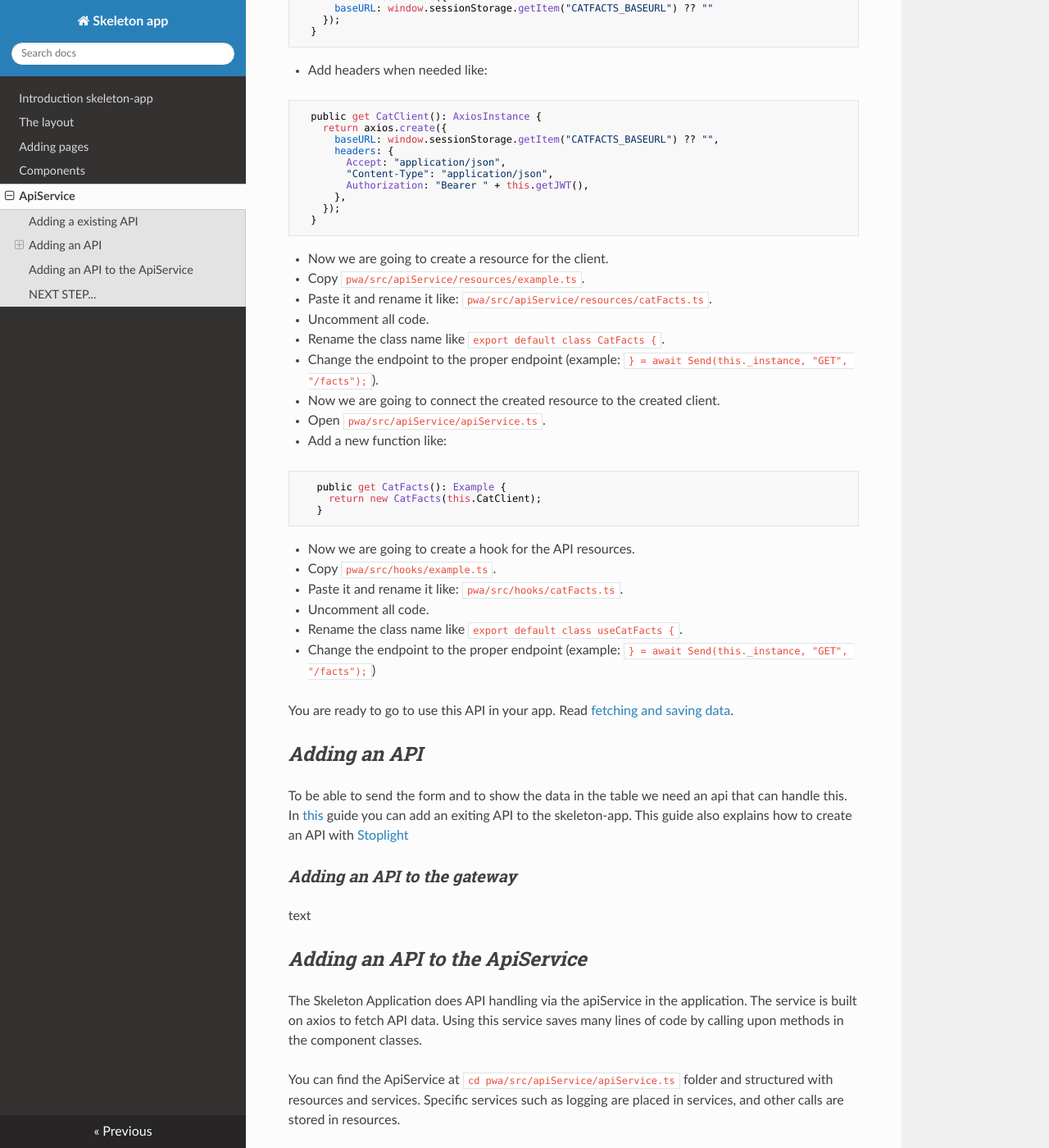
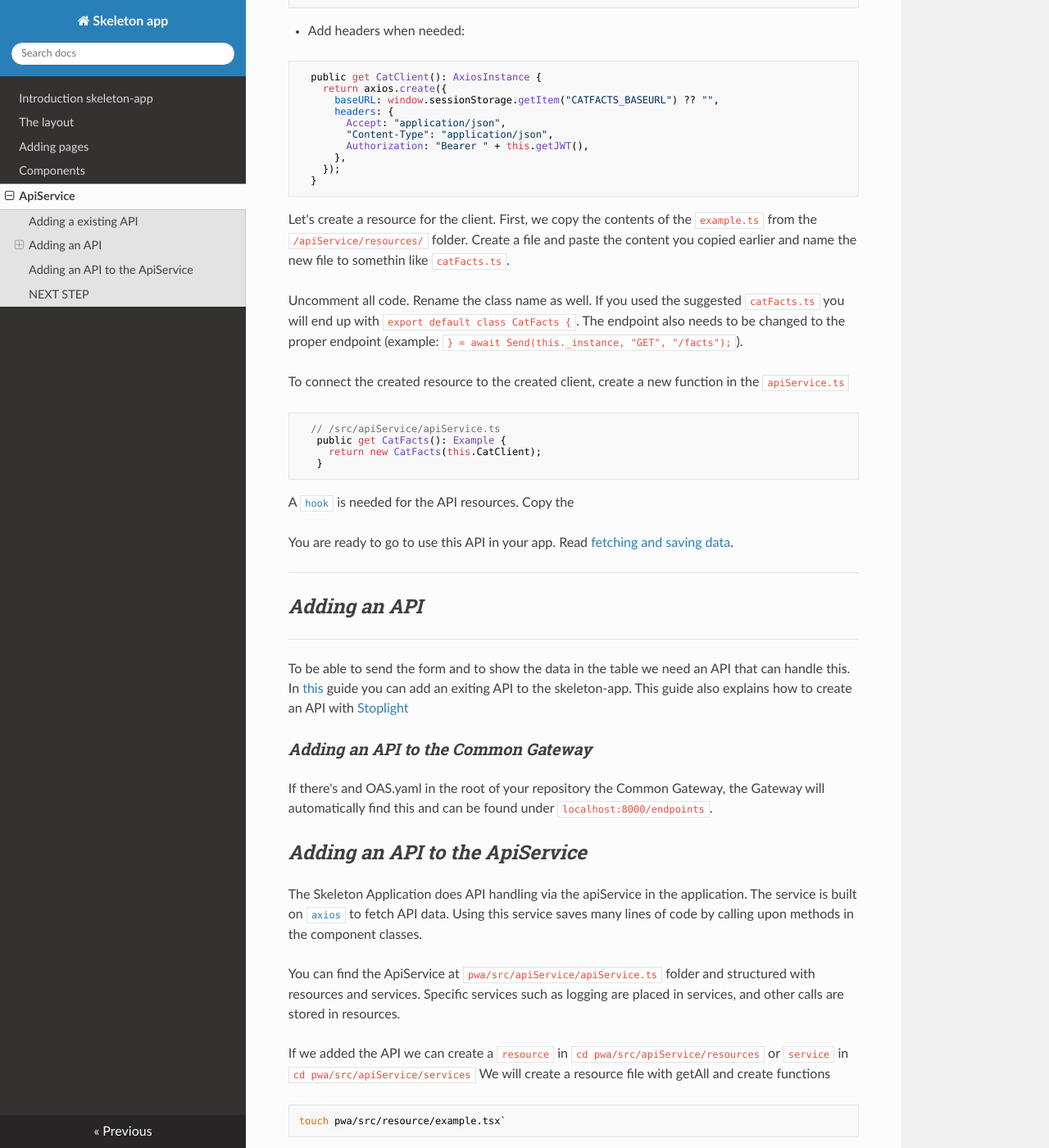
Before and after one commit to ConductionNL/skeleton-app, an MkDocs documentation site: the page built from docs/apiService.md, in a window 1280 px wide and 1400 px high, scrolled down 715 px. Shown: the whole window at 82% size. Built offline with MkDocs 1.6.1, drawn with Linux system fonts in a browser that asks for light colours; nearby versions of some CDN libraries; some of the changed text lies outside the part shown.

Commit message:
Edited apiService

````diff
--- a/docs/apiService.md
+++ b/docs/apiService.md
@@ -9,20 +9,17 @@ This page consists of the following parts:
 
 ---
 
-
 ## Adding a existing API
 
-If you want to use a API thats already online on your app, follow these steps:
+---
 
-- First we add the base url of your API as a variable in the session.
-- Get the base url of your API. (example: 'https://cat-fact.herokuapp.com')
-- Open `pwa/static/env.js`.
-- Add a new variable like: `window.sessionStorage.setItem("CATFACTS_BASEURL", "https://cat-fact.herokuapp.com");`.
+If you want to use a API thats already avaliable to your application, you need to add the base URL of your API to the
+`.env` file in `src/static`. This is done by adding a variable and value like this:
 
+`window.sessionStorage.setItem("CATFACTS_BASEURL", "https://cat-fact.herokuapp.com");`.
 
-- Now we are going to create a client.
-- Open `pwa/src/apiService/apiService.ts`.
-- Add a new client like:
+To create a client, open `pwa/src/apiService/apiService.ts` and add a new client like the example below:
+
 ``` Javascript
   public get CatClient(): AxiosInstance {
     return axios.create({
@@ -30,7 +27,9 @@ If you want to use a API thats already online on your app, follow these steps:
     });
   }
 ```
-- Add headers when needed like:
+
+- Add headers when needed:
+
 ``` Javascript
   public get CatClient(): AxiosInstance {
     return axios.create({
@@ -44,54 +43,51 @@ If you want to use a API thats already online on your app, follow these steps:
   }
 ```
 
-- Now we are going to create a resource for the client.
-- Copy `pwa/src/apiService/resources/example.ts`.
-- Paste it and rename it like: `pwa/src/apiService/resources/catFacts.ts`.
-- Uncomment all code.
-- Rename the class name like `export default class CatFacts {`.
-- Change the endpoint to the proper endpoint (example: `} = await Send(this._instance, "GET", "/facts");`).
+Let's create a resource for the client. First, we copy the contents of the `example.ts` from the `/apiService/resources/` folder. Create a file and paste the content you copied earlier and name the new file to somethin like `catFacts.ts`.
 
-- Now we are going to connect the created resource to the created client.
-- Open `pwa/src/apiService/apiService.ts`.
-- Add a new function like:
+Uncomment all code. Rename the class name as well. If you used the suggested `catFacts.ts` you will end up with `export default class CatFacts {`. The endpoint also needs to be changed to the proper endpoint (example: `} = await Send(this._instance, "GET", "/facts");`).
+
+To connect the created resource to the created client, create a new function in the `apiService.ts`
+
 ``` Javascript
+  // /src/apiService/apiService.ts
    public get CatFacts(): Example {
      return new CatFacts(this.CatClient);
    }
 ```
 
-- Now we are going to create a hook for the API resources.
-- Copy `pwa/src/hooks/example.ts`.
-- Paste it and rename it like: `pwa/src/hooks/catFacts.ts`.
-- Uncomment all code.
-- Rename the class name like `export default class useCatFacts {`.
-- Change the endpoint to the proper endpoint (example: `} = await Send(this._instance, "GET", "/facts");`)
+A [`hook`](glossary.md#hooks) is needed for the API resources. Copy the
 
 You are ready to go to use this API in your app. Read [fetching and saving data](#.).
 
+---
+
 ## _Adding an API_
 
-To be able to send the form and to show the data in the table we need an api that can handle this.
+---
+To be able to send the form and to show the data in the table we need an API that can handle this.
 In [this](https://github.com/CommonGateway/PetStoreAPI#running-the-api-with-the-skeleton-app) guide you can add an exiting API to the skeleton-app.
 This guide also explains how to create an API with [Stoplight](https://stoplight.io/)
 
+### _Adding an API to the Common Gateway_
 
-### _Adding an API to the gateway_
-text
-
+If there's and OAS.yaml in the root of your repository the Common Gateway, the Gateway will automatically find this and can be found under `localhost:8000/endpoints`.
 
 ## _Adding an API to the ApiService_
 
-The Skeleton Application does API handling via the apiService in the application. The service is built on axios to fetch API data. Using this service saves many lines of code by calling upon methods in the component classes.
+The Skeleton Application does API handling via the apiService in the application. The service is built on [`axios`](https://axios-http.com/docs/intro) to fetch API data. Using this service saves many lines of code by calling upon methods in the component classes.
 
-You can find the ApiService at `cd pwa/src/apiService/apiService.ts` folder and structured with resources and services. Specific services such as logging are placed in services, and other calls are stored in resources.
+You can find the ApiService at `pwa/src/apiService/apiService.ts` folder and structured with resources and services. Specific services such as logging are placed in services, and other calls are stored in resources.
 
 If we added the API we can create a `resource` in `cd pwa/src/apiService/resources` or `service` in `cd pwa/src/apiService/services`
-We will create a resource file called
-- add a file called .tsx file `cd pwa/src/resource/example.tsx` with the following code
-  - we want to add a getAll and create function.
+We will create a resource file with getAll and create functions
 
-The example shown is the Notifications resource:
+```bash
+touch pwa/src/resource/example.tsx`
+```
+
+The example shown is the `Notifications` resource:
+
 ```Typescript
 // /src/apiService/resource/example.ts
 import { Send } from "../apiService";
@@ -120,8 +116,7 @@ export default class Example {
 }
 ```
 
-- then go to `/src/apiService/apiService.ts`
-  - here you need to add your resource
+Then in `apiService.ts` you need to add your resource
 
 ```Typescript
 // /src/apiService/resource/example.ts
@@ -134,8 +129,8 @@ public get Example(): Example {
 }
 ```
 
-Now we want to create `hooks` for the error handling
-- add a new page to `/src/hooks` with the following code:
+Now to create a `hook` for error handling. Add a new page to `/src/hooks` with the following code:
+
 ```Typescript
 // /src/hooks/example.ts
 import * as React from "react";
@@ -170,8 +165,8 @@ export const useExample = (queryClient: QueryClient) => {
 };
 ```
 
-Then we want to handle the form.
-Go to `/src/templates/test/TestDetailTemplate` and add/edit the following things
+Then to handle the form, go to `/src/templates/test/TestDetailTemplate` and add/edit the following things
+
 ```Typescript
 // /src/templates/test/TestDetailTemplate.tsx
 const queryClient = useQueryClient();
@@ -205,7 +200,6 @@ const onSubmit = (data: any) => {
 
 ---
 
-
-## NEXT STEP...
+## NEXT STEP
 
 ---
````
